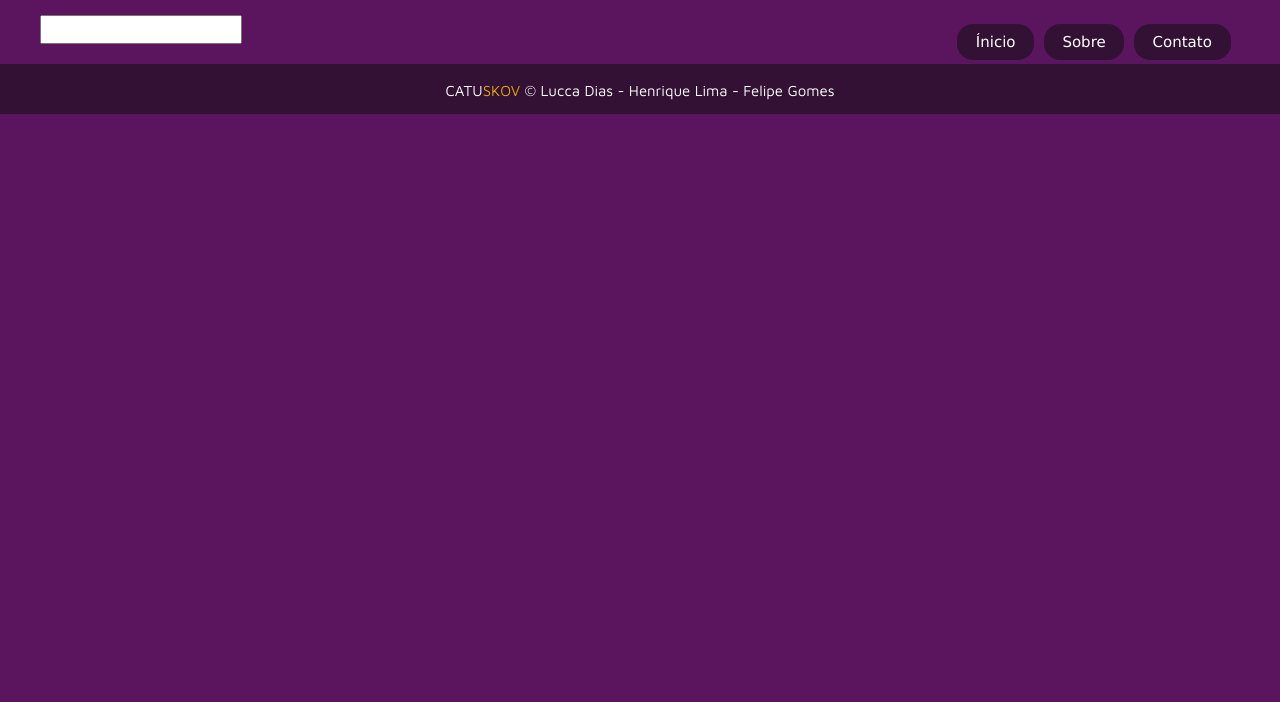
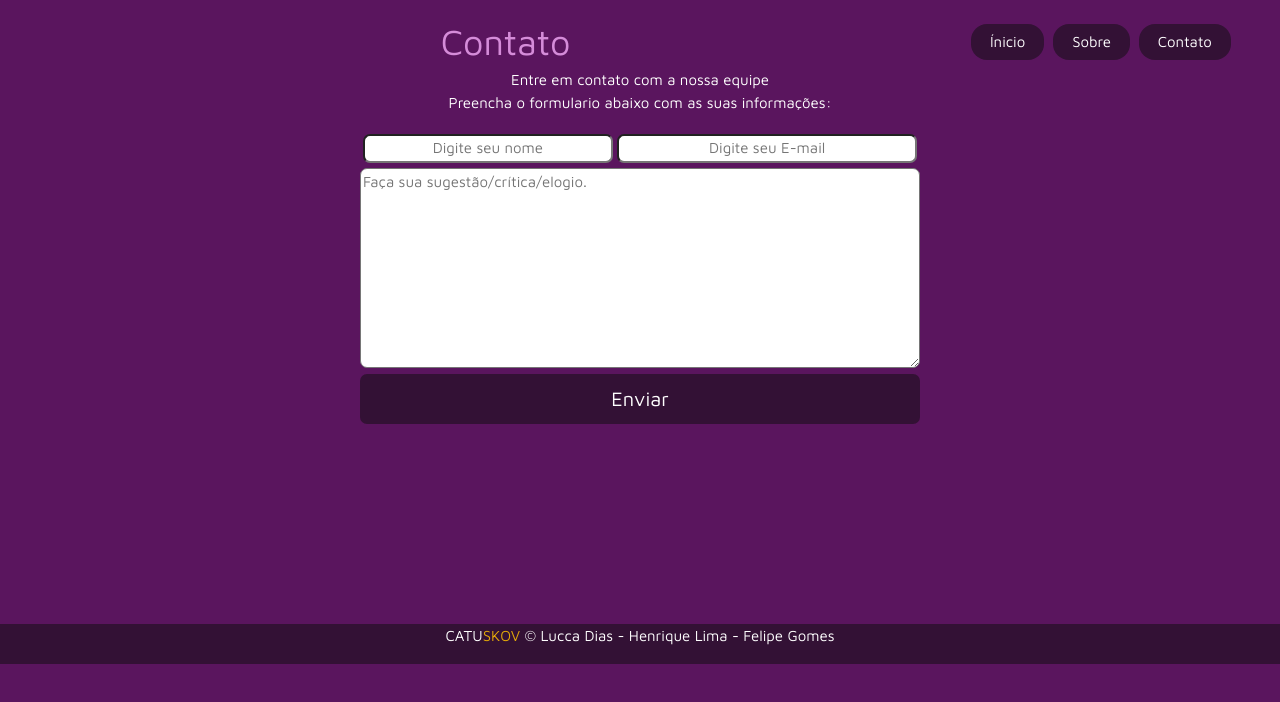
Before and after one commit to henriquevelardo/CATUSKOV, a plain HTML site: page contato.html in a window 1280 px wide. Drawn offline with Linux system fonts and the light colour scheme.

Commit message:
coloquei form e arrumei contato

```diff
--- /dev/null
+++ b/contato.css
@@ -0,0 +1,65 @@
+.center {
+    margin: 0 auto;
+    max-width: 1200px;
+    width:1200px;
+}
+body {
+    font-family: 'Maven Pro', sans-serif;
+    color: white;
+}
+h1 {
+    text-align: center;
+    margin:0;
+}
+p {
+    text-align: center;
+    margin:0;
+    margin-bottom: 20px
+}
+form input {
+    border-radius: 7px;
+}
+form {
+    margin:0 auto;
+    text-align: center;
+    float:none;
+    margin-bottom: 200px;
+}
+.nome {
+    width:250px;
+    text-align: center
+}
+.email {
+    width:300px;
+    text-align: center;
+}
+.texto {
+    margin: 0 auto;
+}
+h1 {
+    color:#d58cd9;
+    text-align: center;
+    font-family: 'Maven Pro', sans-serif;
+    margin-bottom: 0;
+    margin-top: 10px;
+}
+.texto {
+    width:560px;
+    border-radius: 7px;
+    margin-top: 5px;
+    height: 200px;
+}
+.enviar {
+    background-color: white;
+    width:560px;
+    height:50px;
+    color:white;
+    font-size: 20px;
+    background-color:#331135;
+    border:none;
+    border-radius: 7px;
+}
+.enviar:hover {
+    background-color: #d58cd9 ;
+    cursor: pointer;
+}
--- a/contato.html
+++ b/contato.html
@@ -7,8 +7,8 @@
     <link rel="shortcut icon" href="images/iconecatu.ico" >
     <link href="https://fonts.googleapis.com/css?family=Maven+Pro" rel="stylesheet">
     <meta name="viewport" content="width=device-width, initial-scale=1">
-    <link rel="stylesheet" href="/w3.css">
-    <link rel="stylesheet" href="sobre.css" type="text/css" />
+    <link rel="stylesheet" href="w3.css">
+    <link rel="stylesheet" href="contato.css" type="text/css" />
     <!-- <script type="text/javascript" src="carregarPagina.js"></script> !-->
 </head>
 <body>
@@ -22,9 +22,20 @@
             </ul>
         </nav>
     </header>
+
 <section>
+    <h1> Contato</h1>
+    <p>
+    Entre em contato com a nossa equipe </br>
+    Preencha o formulario abaixo com as suas informações:
+    </p>
     <form>
-        <input type="text" name="text" />
+        <input class="nome" placeholder="Digite seu nome" type="text">
+        <input class="email" placeholder="Digite seu E-mail" type="text">
+        </br>
+        <textarea  class="texto" placeholder="Faça sua sugestão/crítica/elogio." rows="3" cols="500"></textarea>
+        <br>
+        <input class="enviar" type="submit" value="Enviar">
     </form>
 </section>
 </div> <!-- CENTER FECHAMENTO !-->
```
Also changed, not shown: index.html (+0 -1 lines), bootstrap.css (renamed from bootstrap.min.css).
